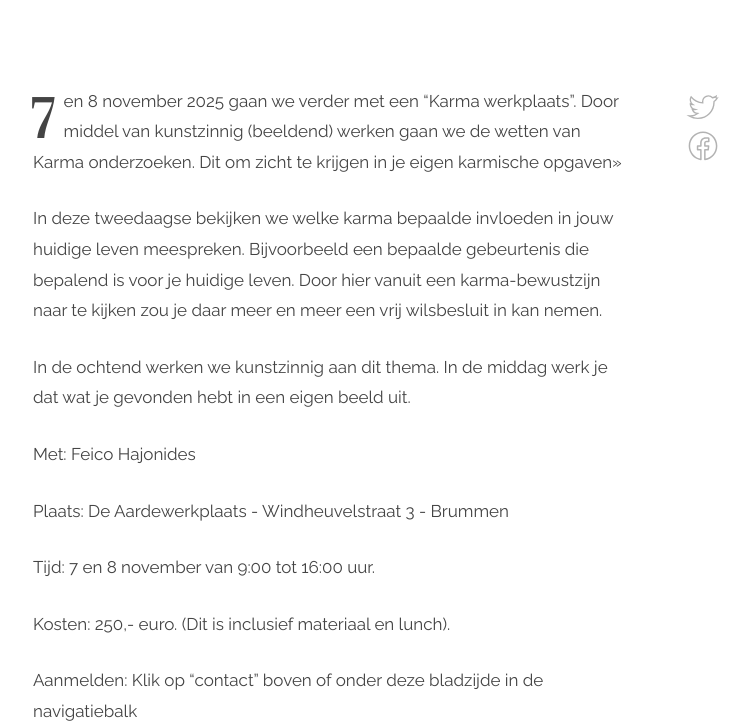
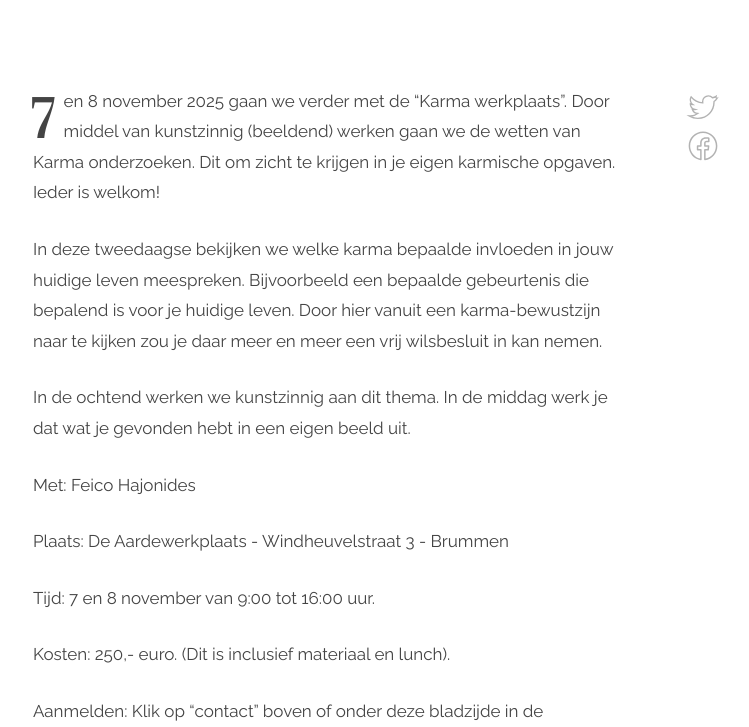
Before and after one commit to feicohajonides2020/feicohajonides2020.github.io, a Jekyll site: the page built from _posts/2019-09-02-Karma werkplaats.md, in a window 1280 px wide and 900 px high, scrolled down 551 px, cut to the strip 173-900 px from the top of the window. Shown: the whole strip, without its empty margins (307-1056 px from the left). Built offline with Jekyll 4.4.1, drawn with Linux system fonts in a browser that asks for light colours.

Commit message:
Update 2019-09-02-Karma werkplaats.md

```diff
--- a/_posts/2019-09-02-Karma werkplaats.md
+++ b/_posts/2019-09-02-Karma werkplaats.md
@@ -6,7 +6,7 @@ header:
     align:
     text: light
 ---
-7 en 8 november 2025 gaan we verder met een “Karma werkplaats”. Door middel van kunstzinnig (beeldend) werken gaan we de wetten van Karma onderzoeken. Dit om zicht te krijgen in je eigen karmische opgaven>>
+7 en 8 november 2025 gaan we verder met de “Karma werkplaats”. Door middel van kunstzinnig (beeldend) werken gaan we de wetten van Karma onderzoeken. Dit om zicht te krijgen in je eigen karmische opgaven. Ieder is welkom!
 
 
 In deze tweedaagse bekijken we welke karma bepaalde invloeden in jouw huidige leven meespreken. Bijvoorbeeld een bepaalde gebeurtenis die bepalend is voor je huidige leven. Door hier vanuit een karma-bewustzijn naar te kijken zou je daar meer en meer een vrij wilsbesluit in kan nemen.
```
